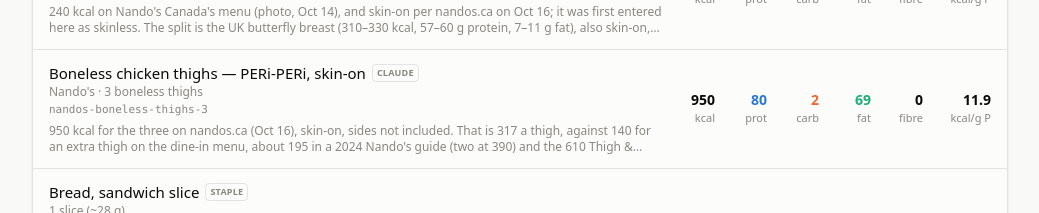
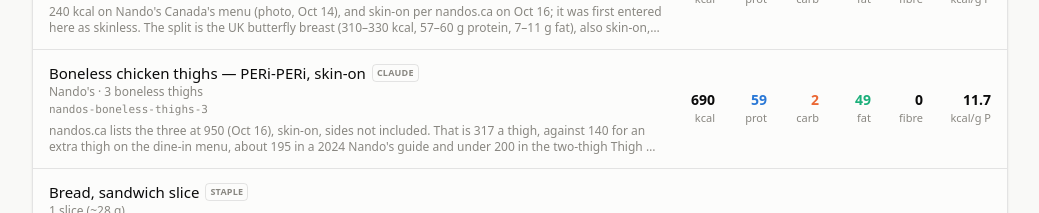
Before and after one commit to soldoutbudokan/Health, a Next.js app: page /Health/foods in a window 1280 px wide. Shown: the part 2520-2733 px from the top of the page, without its empty margins (120-1159 px from the left). Built offline with nearby package versions, Linux system fonts and the light colour scheme.

Commit message:
Take the Oct 15 Nando's thighs at 690, between the menu's 950 and 3 x 140

```diff
--- a/src/data/restaurants.ts
+++ b/src/data/restaurants.ts
@@ -2048,8 +2048,8 @@ export const RESTAURANT_FOODS: Food[] = [
     brand: "Nando's",
     source: "claude",
     per: "3 boneless thighs",
-    macros: { calories: 950, protein: 80, carbs: 2, fat: 69, fiber: 0, sodium: 1300 },
-    note: "950 kcal for the three on nandos.ca (Oct 16), skin-on, sides not included. That is 317 a thigh, against 140 for an extra thigh on the dine-in menu, about 195 in a 2024 Nando's guide (two at 390) and the 610 Thigh & Mighty with two thighs in a bun, so it runs high for its own menu. The split is built as three ~115 g skin-on thighs plus about 20 g of oil in the baste; call protein 60–95 g, depending on whether the thighs or the baste fill the gap. Sodium 900–1,900 mg.",
+    macros: { calories: 690, protein: 59, carbs: 2, fat: 49, fiber: 0, sodium: 950 },
+    note: "nandos.ca lists the three at 950 (Oct 16), skin-on, sides not included. That is 317 a thigh, against 140 for an extra thigh on the dine-in menu, about 195 in a 2024 Nando's guide and under 200 in the two-thigh Thigh & Mighty, so it's taken as 690, about 230 a thigh, in between. Built as three ~85 g skin-on thighs plus about 12 g of oil in the baste; call it 420–950 kcal and 45–70 g protein. Sodium 650–1,400 mg.",
     tags: ["peri-peri", "peri peri", "chicken", "chicken thigh", "thighs", "boneless", "nandos", "nando's", "chain", "restaurant", "dinner"],
   },
   {
```
Also changed, not shown: data/log.csv.
